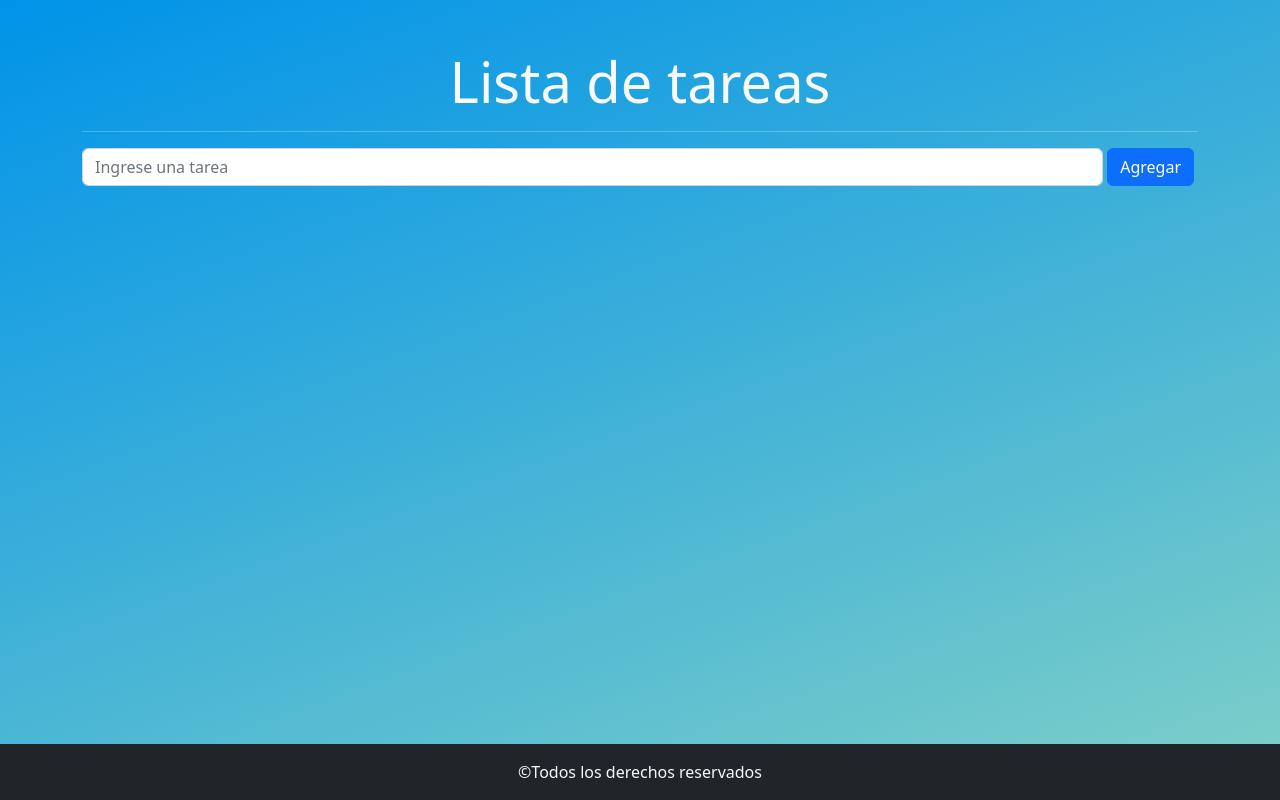
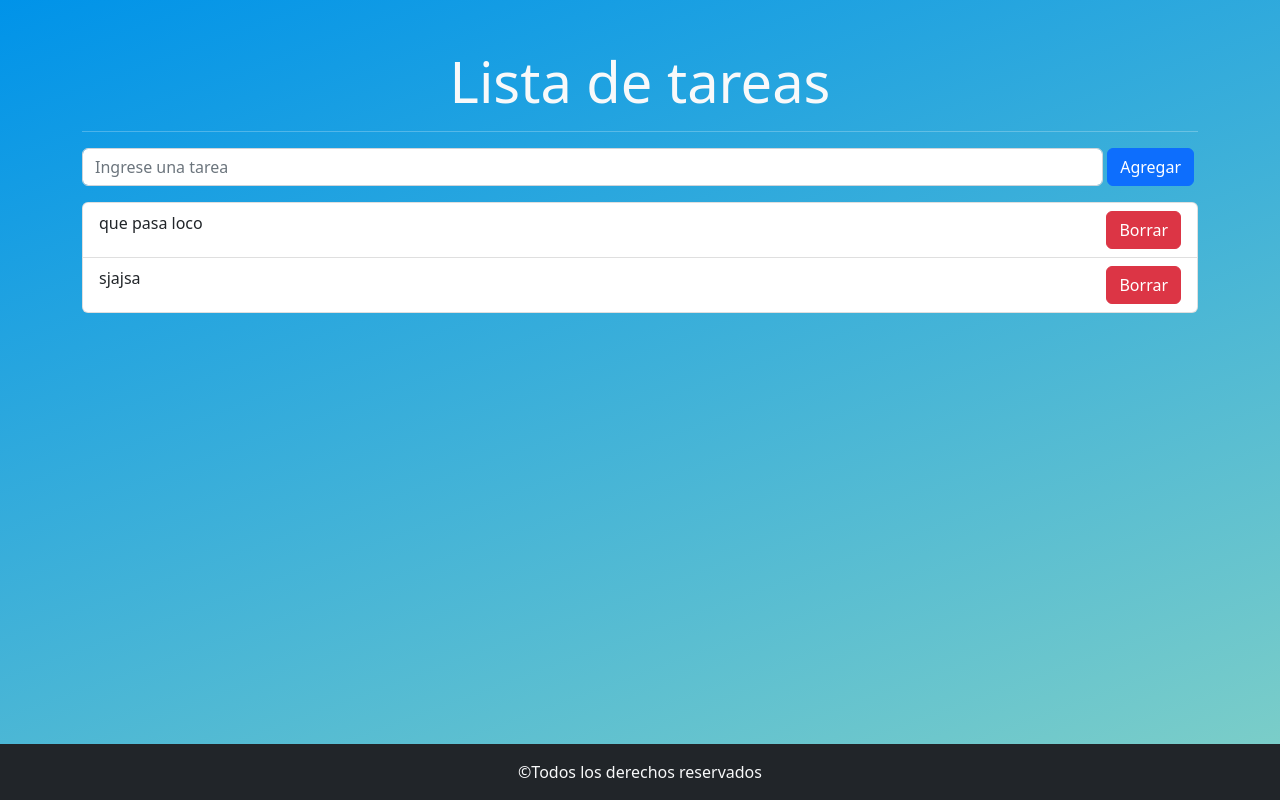
Before and after one commit to Fedreric/practicoReact-4, a React (Vite) app: page / in a window 1280 px wide. Built offline with nearby package versions, Linux system fonts and the light colour scheme; data requests are answered from the project's data file.

Commit message:
Se agrega el uso de json server para las tareas

```diff
--- a/db.json
+++ b/db.json
@@ -1,5 +1,12 @@
 {
-    "tareas": [
-      { "id": 1, "tarea": "json-server"}
-    ]
-  }
+  "tareas": [
+    {
+      "tarea": "que pasa loco",
+      "id": 1
+    },
+    {
+      "tarea": "sjajsa",
+      "id": 2
+    }
+  ]
+}
--- a/package.json
+++ b/package.json
@@ -13,7 +13,8 @@
     "bootstrap": "^5.2.3",
     "react": "^18.2.0",
     "react-bootstrap": "^2.7.4",
-    "react-dom": "^18.2.0"
+    "react-dom": "^18.2.0",
+    "react-hook-form": "^7.45.0"
   },
   "devDependencies": {
     "@types/react": "^18.0.28",
--- a/src/components/Formulario.jsx
+++ b/src/components/Formulario.jsx
@@ -1,33 +1,53 @@
 import {Button, Form} from 'react-bootstrap';
 import ListaTareas from './ListaTareas';
 import { useState, useEffect } from 'react';
+import { obtenerTareas, consultaBorrarTarea, consultaCrearTarea } from "../js/queries";
+import { useForm } from "react-hook-form";
 
 const Formulario = () => {
-    const [tarea, setTarea] = useState('');
+  const {
+    register,
+    handleSubmit,
+    formState: { errors },
+    reset,
+  } = useForm();
+  const [tarea, setTarea] = useState('');
+  const [tareas, setTareas] = useState([]);
     // let tareasLS = JSON.parse(localStorage.getItem('listaTareas')) || [];
-    const [tareas, setTareas] = useState([]);
     //aqui creo las funciones
     useEffect(()=>{
+      obtenerTareas().then((respuesta)=>{
+        setTareas(respuesta)
+      })
+    },[])
 
-    },[])
-    const handleSubmit = (e) =>{
-      e.preventDefault();
-      //crea un nuevo array con los datos que ya posee y agrega uno nuevo al final
-      setTareas([...tareas,tarea])
-      //limpia el input
-      setTarea('');
+    const onSubmit = (tarea) =>{
+      consultaCrearTarea(tarea).then((respuesta)=>{
+        obtenerTareas().then((respuesta)=>{
+          setTareas(respuesta)
+        })
+        reset()
+      });
     }
 
-    const borrarTarea = (nombreTarea) =>{
-      let tareasFiltrada = tareas.filter((itemTarea)=> itemTarea !==nombreTarea)
-      setTareas(tareasFiltrada);
+    const borrarTarea = (idTarea) =>{
+      consultaBorrarTarea(idTarea).then((respuesta)=>{
+        obtenerTareas().then((respuesta)=>{
+          setTareas(respuesta)
+        })
+      })
     }
 
   return (
     <section>
-      <Form onSubmit={handleSubmit}>
+      <Form onSubmit={handleSubmit(onSubmit)}>
         <Form.Group className="mb-3 d-flex" controlId="tarea">
-          <Form.Control type="text" placeholder="Ingrese una tarea" onChange={(e)=>setTarea(e.target.value)} value={tarea}/>
+          <Form.Control type="text" placeholder="Ingrese una tarea" {...register("tarea", {
+              required: "ingresa una tarea",
+            })}/>
+            <Form.Text className="text-danger fst-italic">
+            {errors.tarea?.message}
+          </Form.Text>
         <Button variant="primary" type="submit" className='mx-1'>
           Agregar
         </Button>
--- a/src/components/ItemTarea.jsx
+++ b/src/components/ItemTarea.jsx
@@ -3,8 +3,8 @@ import {Button, ListGroup} from 'react-bootstrap';
 const ItemTarea = ({tarea, borrarTarea}) => {
     return (
         <ListGroup.Item className='d-flex justify-content-between'>
-            {tarea}
-            <Button variant='danger' onClick={()=> borrarTarea(tarea)}>Borrar</Button>
+            {tarea.tarea}
+            <Button variant='danger' onClick={()=> borrarTarea(tarea.id)}>Borrar</Button>
         </ListGroup.Item>
     );
 };
--- a/src/components/ListaTareas.jsx
+++ b/src/components/ListaTareas.jsx
@@ -6,7 +6,7 @@ const ListaTareas = ({tareas,borrarTarea}) => {
     <div>
       <ListGroup>
         {
-          tareas.map((tarea,indice)=><ItemTarea key={indice} tarea={tarea} borrarTarea={borrarTarea} />)
+          tareas.map((tarea)=><ItemTarea key={tarea.id} tarea={tarea} borrarTarea={borrarTarea} />)
         }
 
       </ListGroup>
--- a/src/js/queries.js
+++ b/src/js/queries.js
@@ -30,8 +30,8 @@ const URL_TAREAS = import.meta.env.VITE_API_TAREAS;
 export const obtenerTareas = async () =>{
     try{
         const respuesta = await fetch(URL_TAREAS);
-        const listaProductos = await respuesta.json();
-        return listaProductos;
+        const listaTareas = await respuesta.json();
+        return listaTareas;
     }catch(e){
         console.log(e);
     }
@@ -46,9 +46,9 @@ export const obtenerProducto = async (id) =>{
     }
 }
 
-export const consultaBorrarProducto = async (id) =>{
+export const consultaBorrarTarea = async (id) =>{
     try{
-        const respuesta = await fetch(`${URL_PRODUCTO}/${id}`,{
+        const respuesta = await fetch(`${URL_TAREAS}/${id}`,{
             method:"DELETE"
         });
         return respuesta;
@@ -56,14 +56,14 @@ export const consultaBorrarProducto = async (id) =>{
         console.log(e);
     }
 }
-export const consultaCrearProducto = async (producto) =>{
+export const consultaCrearTarea = async (tarea) =>{
     try{
-        const respuesta = await fetch(URL_PRODUCTO,{
+        const respuesta = await fetch(URL_TAREAS,{
             method:"POST",
             headers:{
                 "Content-Type":"application/json"
             },
-            body: JSON.stringify(producto)
+            body: JSON.stringify(tarea)
         });
         return respuesta;
     }catch(e){
```
Also changed, not shown: 1 other file (tests, documents, lock files or other folders).
